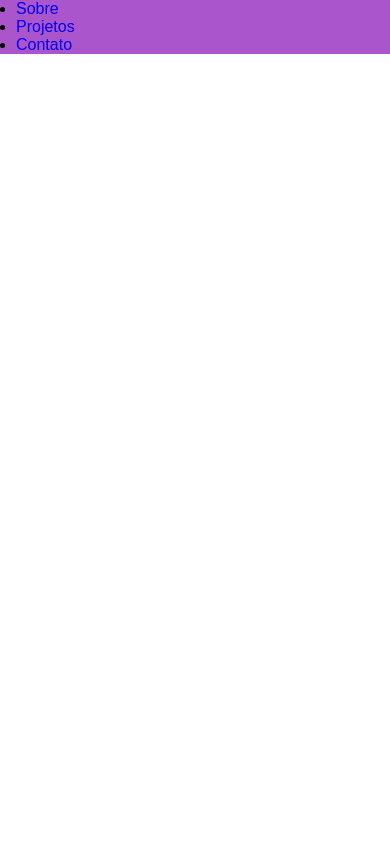
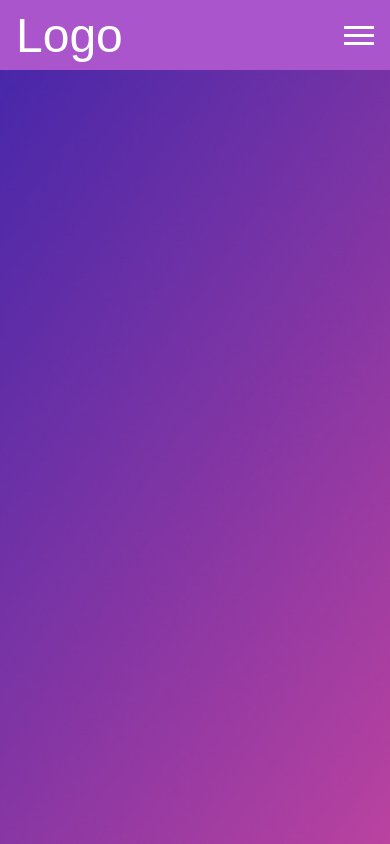
Before and after one commit to lscj-ldc/volei-para-todos, a PHP site: page / in a window 390 px wide. Run offline with PHP 8.4, Linux system fonts and the light colour scheme.

Commit message:
Ajuste do menu

```diff
--- a/app.js
+++ b/app.js
@@ -0,0 +1,3 @@
+const hamburger = document.querySelector(".hamburger");
+const nav = document.querySelector(".nav");
+hamburger.addEventListener("click", () => nav.classList.toggle("active"));
--- a/index.html
+++ b/index.html
@@ -4,20 +4,21 @@
     <meta charset="UTF-8">
     <meta name="viewport" content="width=device-width, initial-scale=1.0">
     <link rel="stylesheet" href="style.css">
+    <script defer src="app.js"></script>
     <title>Super Volei</title>
 </head>
 <body>
     <header class="header">
         <nav class="nav">
-            <a href="/" class="logo"></a>
+            <a href="/" class="logo">Logo</a>
+            <button class="hamburger"></button>
             <ul class="nav-list">
+                <li><a href="#">História</a></li>
                 <li><a href="#">Sobre</a></li>
-                <li><a href="#">Projetos</a></li>
                 <li><a href="#">Contato</a></li>
             </ul>
         </nav>
     </header>
     <main class="hero"></main>
-    <script defer src="app.js"></script>
 </body>
 </html>
--- a/style.css
+++ b/style.css
@@ -1,14 +1,134 @@
+@charset "UTF-8";
+
 * {
     margin: 0;
     padding: 0;
 }
 
-a {
-    font-family: sans-serif;
-    text-decoration: none;
-}
-
+/* Início do menu */
 .header {
     background: #a5c;
     padding-inline: 16px;
+
+    & a {
+        font-family: sans-serif;
+        text-decoration: none;
+    }
+
+    & .nav {
+        max-width: 1280px;
+        height: 70px;
+        margin-inline: auto;
+        display: flex;
+        justify-content: space-between;
+        align-items: center;
+    }
+
+    & .logo {
+        font-size: 48px;
+        color: #fff;
+    }
+
+    & .nav-list {
+        display: flex;
+        gap: 32px;
+        list-style: none;
+    }
+
+    & .nav-list a {
+        font-size: 18px;
+        color: #fff;
+        padding-block: 16px;
+    }
+
+    & .hamburger {
+        display: none;
+        border: none;
+        background: none;
+        border-top: 3px solid #fff;
+        cursor: pointer;
+    }
+
+    & .hamburger::before,
+    .hamburger::after {
+        content: " ";
+        display: block;
+        width: 30px;
+        height: 3px;
+        background: #fff;
+        margin-top: 5px;
+        position: relative;
+        transition: 0.3s;
+    }
 }
+
+.hero {
+    height: calc(100vh - 70px);
+    background: center / cover no-repeat url(imagem/bg.jpg);
+}
+
+@media (max-width: 750px) {
+    .header .nav .hamburger {
+        display: block;
+        z-index: 1;
+    }
+
+    .header .nav .nav-list {
+        position: fixed;
+        top: 0;
+        left: 0;
+        width: 100vw;
+        height: 100vh;
+        background: #a5c;
+        clip-path: circle(100px at 90% -15%);
+        transition: 1s ease-out;
+        flex-direction: column;
+        justify-content: space-around;
+        align-items: center;
+        gap: 0;
+        pointer-events: none;
+    }
+
+    .nav-list a {
+        font-size: 24px;
+        opacity: 0;
+    }
+
+    .nav-list li:nth-child(1) a {
+        transition: 0.5s 0.2s;
+    }
+
+    .nav-list li:nth-child(2) a {
+        transition: 0.5s 0.4s;
+    }
+
+    .nav-list li:nth-child(3) a {
+        transition: 0.5s 0.6s;
+    }
+
+    /* Estilos ativos */
+    .header .nav.active .nav-list {
+        clip-path: circle(1500px at 90% -15%);
+        pointer-events: all;
+    }
+
+    .nav.active .nav-list a {
+        opacity: 1;
+    }
+
+    .nav.active .hamburger {
+        position: fixed;
+        top: 26px;
+        right: 16px;
+        border-top-color: transparent;
+    }
+
+    .nav.active .hamburger::before {
+        transform: rotate(135deg);
+    }
+
+    .nav.active .hamburger::after {
+        transform: rotate(-135deg);
+        top: -7px;
+    }
+}
```
Also changed, not shown: imagem/bg.jpg (added).
